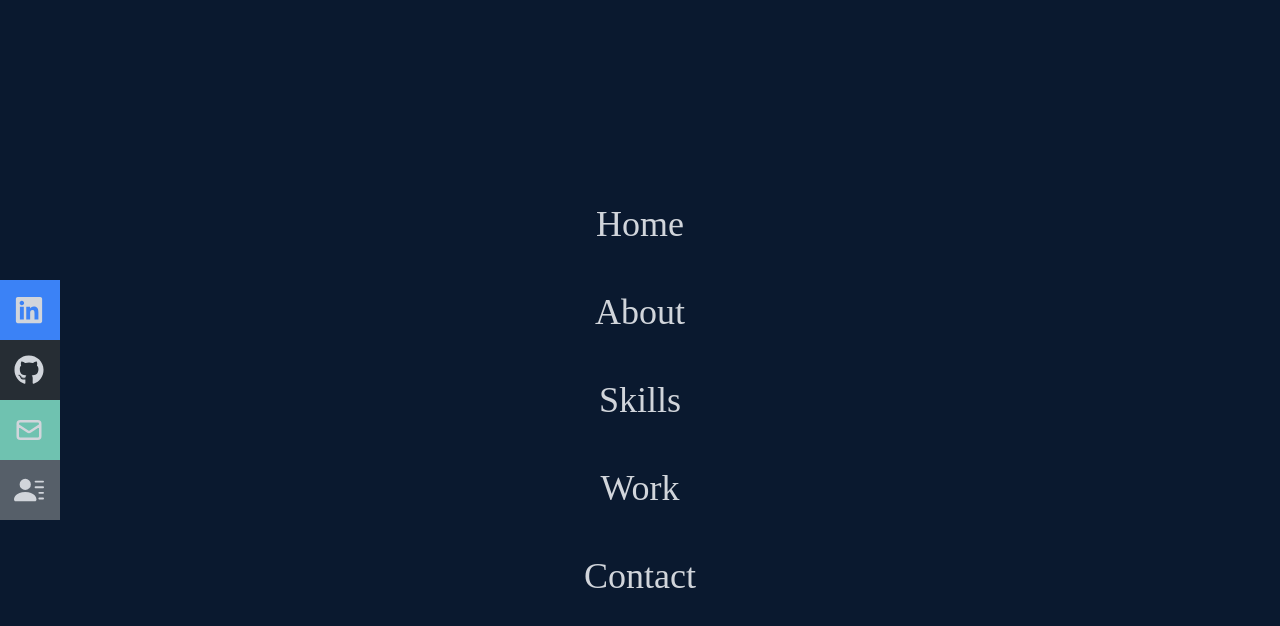
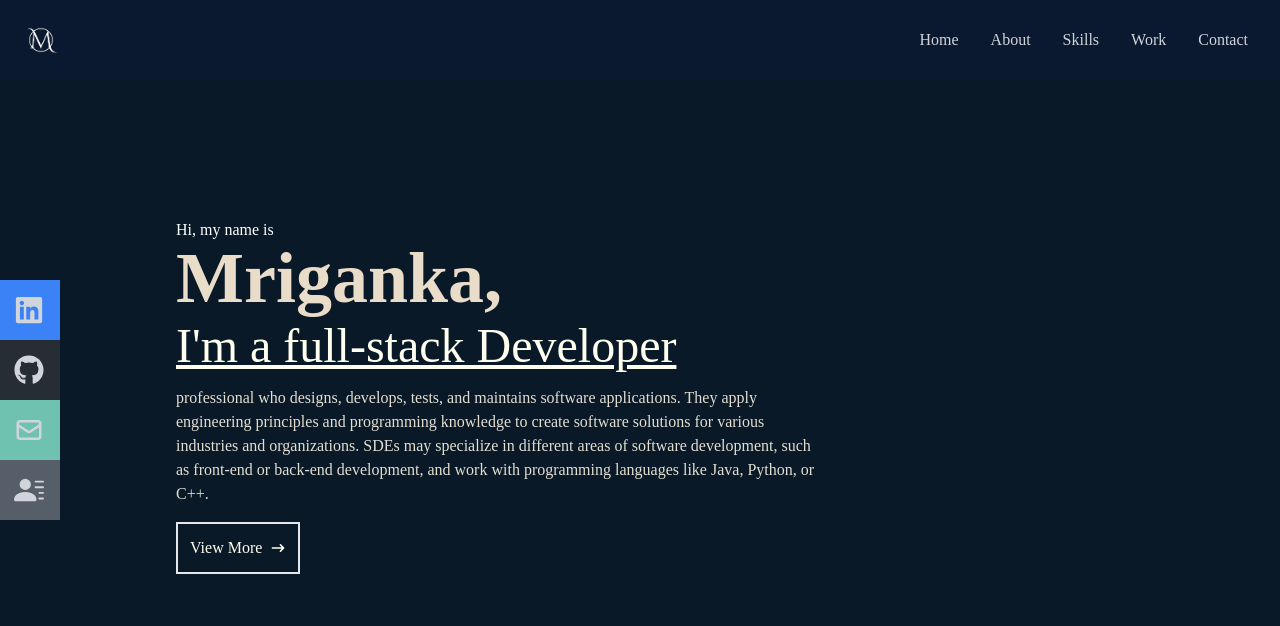
Before and after one commit to Mr1ganka/react-portfolio, a React (Create React App) app: page / in a window 1280 px wide. Shown: the top 626 px of the page. Built offline with nearby package versions, Linux system fonts and the light colour scheme.

Commit message:
added a home component

```diff
--- a/src/components/Home.js
+++ b/src/components/Home.js
@@ -3,8 +3,17 @@ import {HiArrowNarrowRight} from 'react-icons/hi'
 
 const Home = () => {
   return (
-    <div className='w-full h-screen bg-[#0a1927]'>
-
+    <div name='home' className='w-full h-screen bg-[#0a1927]'>
+      {/* container */}
+      <div className="max-w-[1000px] mx-auto px-9 flex flex-col justify-center h-full">
+      <p className='text-[#FFFFFF]'>Hi, my name is</p>
+      <h1 className='text-4xl sm:text-7xl font-bold text-[#E9DCC9]'>Mriganka,</h1>
+      <h2 className='text-4xl sm:text-5xl py-2 text-[#FFFFF0] underline'>I'm a full-stack Developer</h2>
+      <p className='text-[#E2DFD2] py-2 max-w-[650px]'> professional who designs, develops, tests, and maintains software applications. They apply engineering principles and programming knowledge to create software solutions for various industries and organizations. SDEs may specialize in different areas of software development, such as front-end or back-end development, and work with programming languages like Java, Python, or C++.</p>
+        <div>
+          <button className="text-[#FFFFF0] group border-2 px-3 py-3 my-2 flex items-center hover:bg-[#E9DCC9] hover:text-[#0a1927]">View More <HiArrowNarrowRight className='ml-2 group-hover:rotate-90 duration-200'/></button>
+        </div>
+  </div>
     </div>
   )
 }
--- a/src/components/Navbar.js
+++ b/src/components/Navbar.js
@@ -32,15 +32,16 @@ function Navbar() {
       </div>
 
       {/* Mobile menu */}
-        <ul className={nav?'hidden':'absolute top-0 left-0 w-full h-screen bg-[#0a192f] flex flex-col justify-center items-center'}>
+        <ul className={nav?'hidden':'absolute top-0 left-0 w-full h-screen bg-[#0a192f] flex flex-col justify-center items-center lg:hidden'}>
                     <li className='py-6 text-4xl'>Home</li>
                     <li className='py-6 text-4xl'>About</li>
                     <li className='py-6 text-4xl'>Skills</li>
                     <li className='py-6 text-4xl'>Work</li>
                     <li className='py-6 text-4xl'>Contact</li>
                 </ul>
+
         {/* social Icons */}
-        <div className="flex fixed flex-col top-[35%] left-0 ">
+        <div className="hidden lg:flex fixed flex-col top-[35%] left-0 ">
             <ul>
                 <li className='w-[160px] h-[60px] flex justify-between ml-[-100px] hover:ml-[-10px] duration-300 bg-blue-500'>
                     <a className='flex justify-between items-center w-full text-gray-300'
```
Lines whose indentation alone changed are shown as unchanged.
